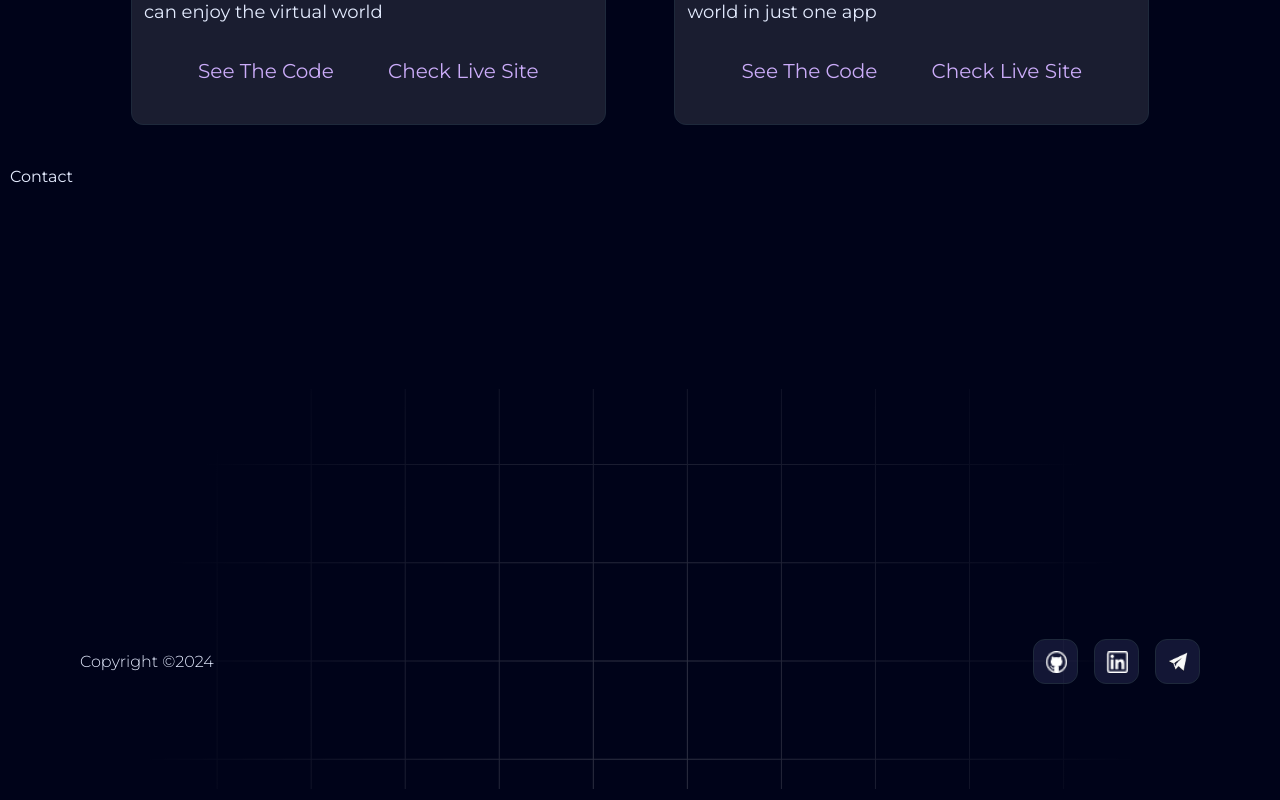
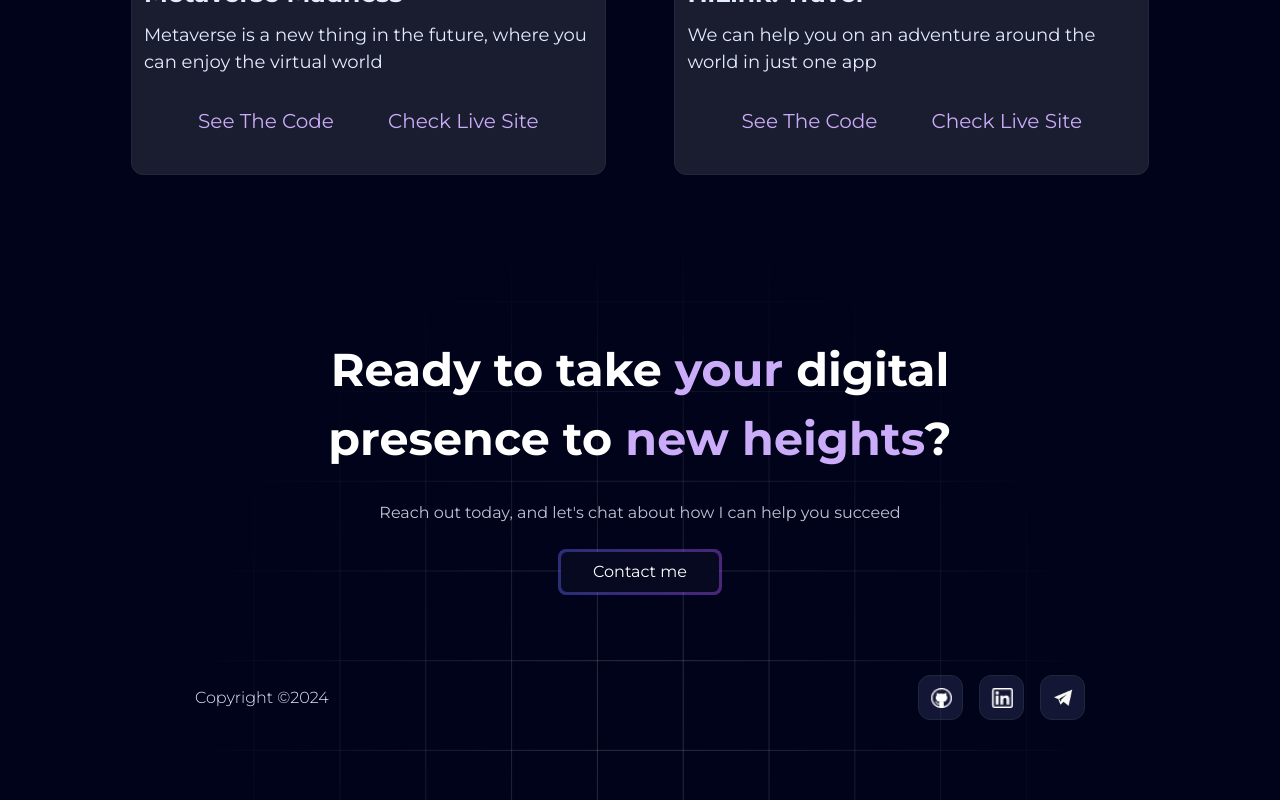
Before and after one commit to h4ze-07/Portfolio, a React (Vite) app: page / in a window 1280 px wide. Shown: the part 1796-2596 px from the top of the page. Built offline with nearby package versions, Linux system fonts and the light colour scheme.

Commit message:
feat: contact + footer sections

```diff
--- a/src/App.tsx
+++ b/src/App.tsx
@@ -7,14 +7,14 @@ import Projects from "./components/Projects"
 function App() {
 
   return (
-    <>
+    <div className="relative overflow-hidden">
       <NavBar />
       <About />
       <Projects />
       <Contact />
       <div className="customBg bottomBg" />
       <Footer />
-    </>
+    </div>
   )
 }
 
--- a/src/components/Contact.tsx
+++ b/src/components/Contact.tsx
@@ -1,8 +1,20 @@
-
+const contactURL = 'https://www.linkedin.com/in/vlad-bondarenko-1034b3287/';
 
 const Contact = () => {
   return (
-    <section id="contact" className="maxWidth" >Contact</section>
+    <section id="contact" className="maxWidth mt-[60px] md:mt-[120px] text-center">
+
+      <h3 className="max-w-[720px] text-white font-bold text-[32px] md:text-[46px] mb-[16px] md:mb-[28px] text-center mx-auto">Ready to take <span className="text-[#CBACF9]">your</span> digital presence to <span className="text-[#CBACF9]">new heights</span>?</h3>
+      <p className=" text-[#C1C2D3]">Reach out today, and let's chat about how I can help you succeed</p>
+      <a className="p-[3px] relative mt-6 inline-block cursor-pointer" target="_blank" href={contactURL}>
+        <div className="absolute animate-bouncingLight inset-0 bg-gradient-to-r from-indigo-500 to-purple-500 rounded-lg" />
+        <div className="px-8 py-2 rounded-[6px] bg-[#06091f] relative group transition duration-200 text-white hover:bg-transparent"
+        >
+          Contact me
+        </div>
+      </a>
+
+    </section>
   )
 }
 
--- a/src/components/Footer.tsx
+++ b/src/components/Footer.tsx
@@ -3,13 +3,13 @@ import { footerLinks } from "../constants"
 
 const Footer = () => {
   return (
-    <footer className="maxWidth flex flex-col-reverse gap-6 min-[500px]:flex-row justify-between items-center px-20 mt-[50px] pb-[100px]">
+    <footer className="maxWidth flex flex-col-reverse gap-6 min-[500px]:flex-row justify-between items-center px-20 my-[80px] max-w-[1050px]">
       <p className="font-light">Copyright ©2024</p>
 
       <div className="flex gap-4">
         {footerLinks.map((i) => (
           <a className="flex justify-center items-center w-[45px] h-[45px] border border-slate-800 rounded-xl overflow-hidden bg-[#9093eb21] hover:scale-[1.35] hover:bg-[#cbacf9]/[0.6] transition-all" key={i.title} href={i.link} target="_blank">
-            <img src={i.img} alt={i.title} className="w-[22px] h-[22px]" />
+            <img src={i.img} alt={i.title} className="w-[22px] h-[20px]" />
           </a>
         ))}
       </div>
--- a/src/components/Projects.tsx
+++ b/src/components/Projects.tsx
@@ -4,7 +4,7 @@ import ProjectCard from "./ProjectCard"
 
 const Projects = () => {
   return (
-    <section className="maxWidth mt-[60px]" id="projects">
+    <section className="maxWidth mt-[60px] md:mt-[110px]" id="projects">
 
       <h2 className="max-w-[938px] text-[16px] min-[400px]:text-[26px] md:text-[40px] font-bold mx-auto text-center text-white">
         A small selection of <span className="text-[#cbacf9]"> recent projects</span>
--- a/src/index.css
+++ b/src/index.css
@@ -32,9 +32,11 @@ body {
 }
 
 .customBg.bottomBg{
-    position: relative;
-    bottom: -200px;
-    height: 400px;
+    position: absolute;
+    left: 50%;
+    transform: translate(-50%, -50%);
+    height: 800px;
     z-index: -1;
     width: 100%;
+    max-width: 850px;
 }
--- a/tailwind.config.js
+++ b/tailwind.config.js
@@ -14,6 +14,7 @@ export default {
         spotlight: "spotlight 2s ease .75s 1 forwards",
         shimmer: "shimmer 3s linear infinite",
         shimmer2: "shimmer2 2.5s linear infinite",
+        bouncingLight: "bouncingLight 2.5s linear infinite",
       },
       keyframes: {
         spotlight: {
@@ -41,6 +42,23 @@ export default {
             to: {
               "backgroundPosition": "0 0"
             }
+        },
+        bouncingLight: {
+          '0%': {
+            opacity: '100%'
+          },
+          '25%': {
+            opacity: '60%'
+          },
+          '50%': {
+            opacity: '30%'
+          },
+          '75%': {
+            opacity: '60%'
+          },
+          '100%': {
+            opacity: '100%'
+          },
         }
       },
     },
```
Also changed, not shown: src/assets/codeWindow.png (added), src/assets/gridBg3.jpg (added).
